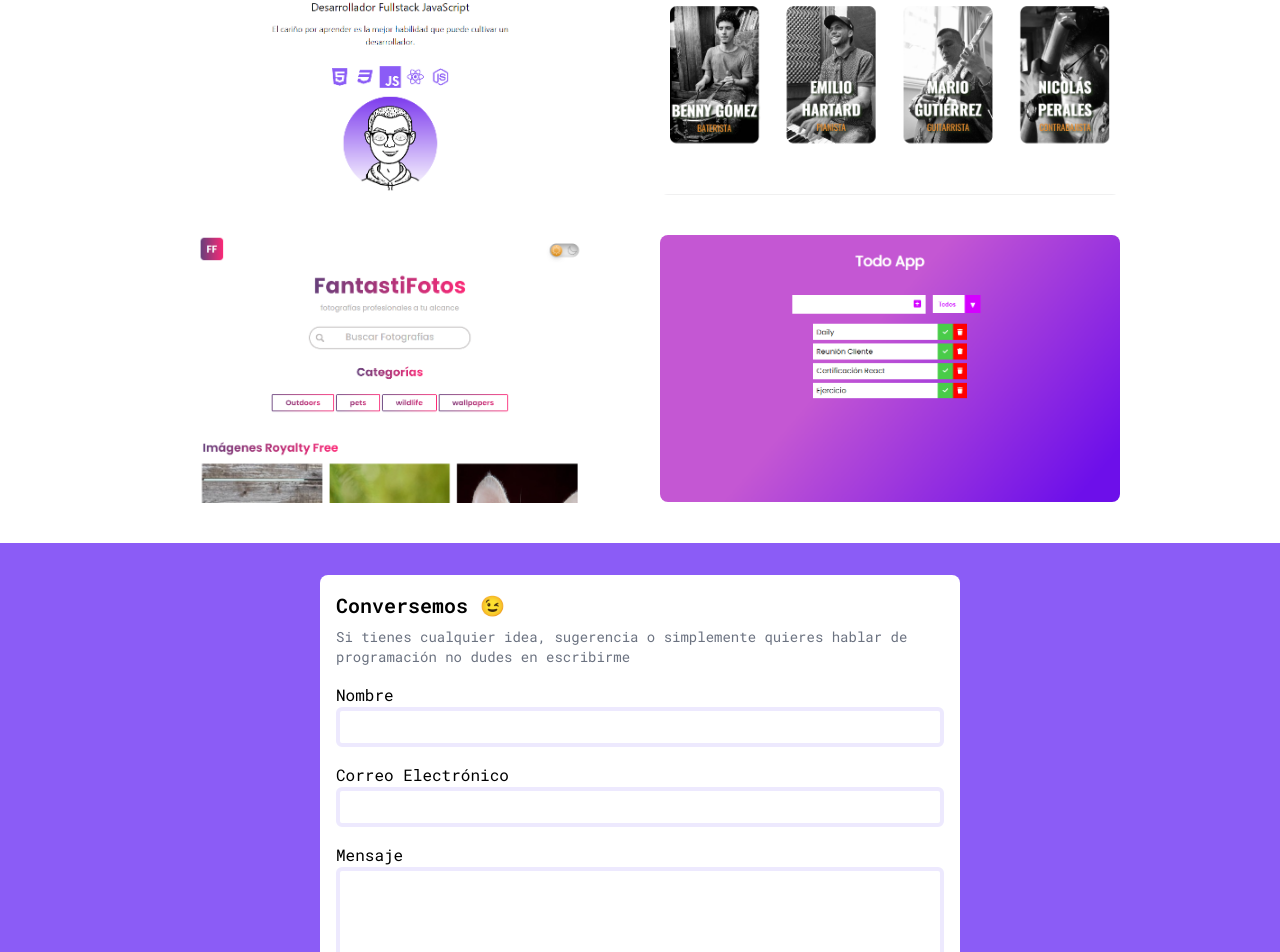
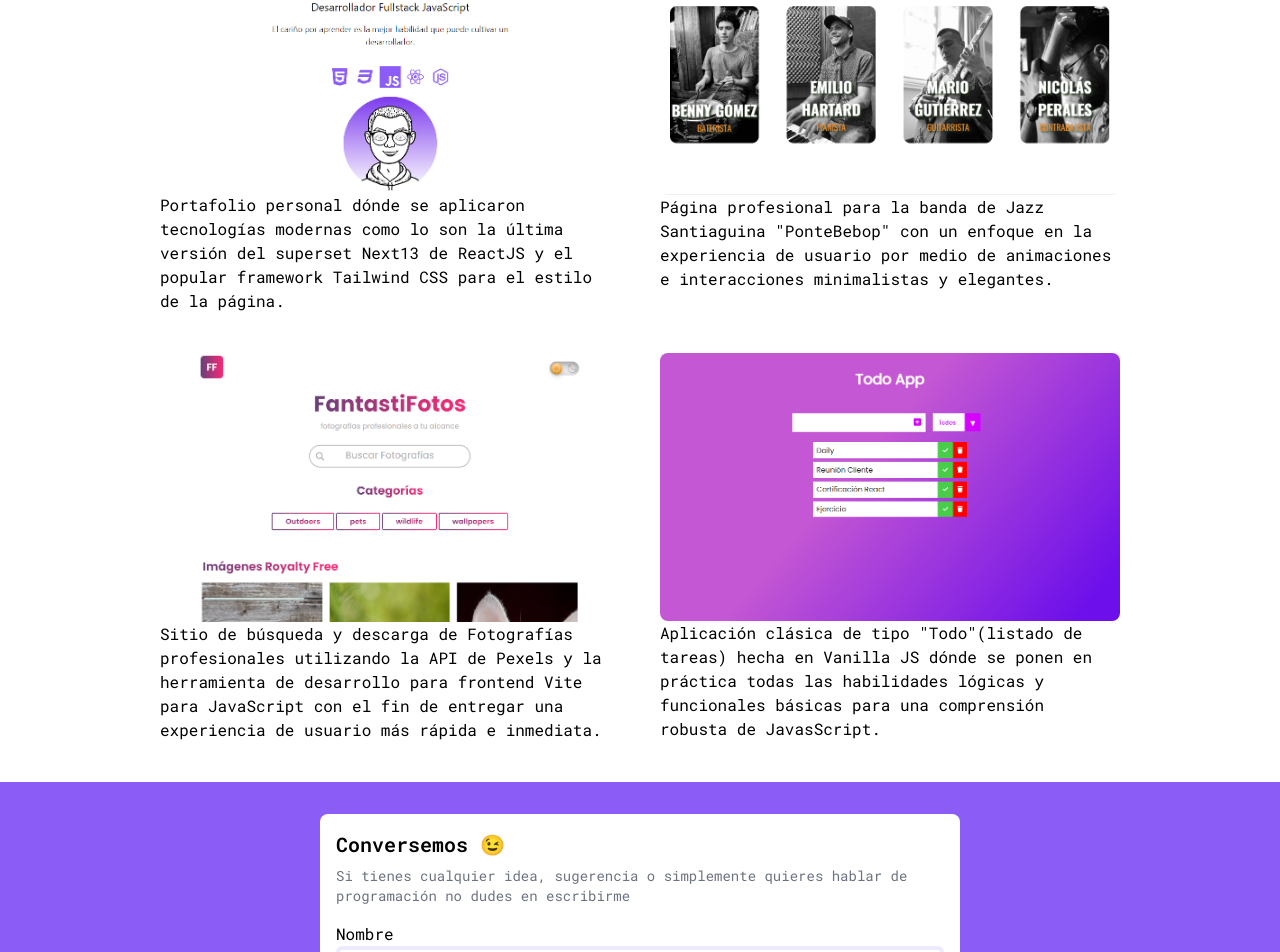
Before and after one commit to MarioGuTe/portafolio-next13, a Next.js app: page / in a window 1280 px wide. Shown: the part 2492-3444 px from the top of the page. Built offline with nearby package versions, Linux system fonts and the light colour scheme.

Commit message:
add projects descriptions

```diff
--- a/app/components/Portafolio.jsx
+++ b/app/components/Portafolio.jsx
@@ -29,6 +29,11 @@ const Portafolio = () => {
             responsive="true"
             alt="photo"
           />
+          <p>
+            Portafolio personal dónde se aplicaron tecnologías modernas como lo
+            son la última versión del superset Next13 de ReactJS y el popular
+            framework Tailwind CSS para el estilo de la página.
+          </p>
         </div>
         <div className=" basis-1/3 flex-1">
           <Image
@@ -39,6 +44,11 @@ const Portafolio = () => {
             responsive="true"
             alt="photo"
           />
+          <p>
+            Página profesional para la banda de Jazz Santiaguina "PonteBebop"
+            con un enfoque en la experiencia de usuario por medio de animaciones
+            e interacciones minimalistas y elegantes.
+          </p>
         </div>
         <div className=" basis-1/3 flex-1">
           <Image
@@ -49,6 +59,12 @@ const Portafolio = () => {
             responsive="true"
             alt="photo"
           />
+          <p>
+            Sitio de búsqueda y descarga de Fotografías profesionales utilizando
+            la API de Pexels y la herramienta de desarrollo para frontend Vite
+            para JavaScript con el fin de entregar una experiencia de usuario
+            más rápida e inmediata.
+          </p>
         </div>
         <div className=" basis-1/3 flex-1">
           <Image
@@ -59,6 +75,11 @@ const Portafolio = () => {
             responsive="true"
             alt="photo"
           />
+          <p>
+            Aplicación clásica de tipo "Todo"(listado de tareas) hecha en
+            Vanilla JS dónde se ponen en práctica todas las habilidades lógicas
+            y funcionales básicas para una comprensión robusta de JavasScript.
+          </p>
         </div>
       </div>
     </section>
```
